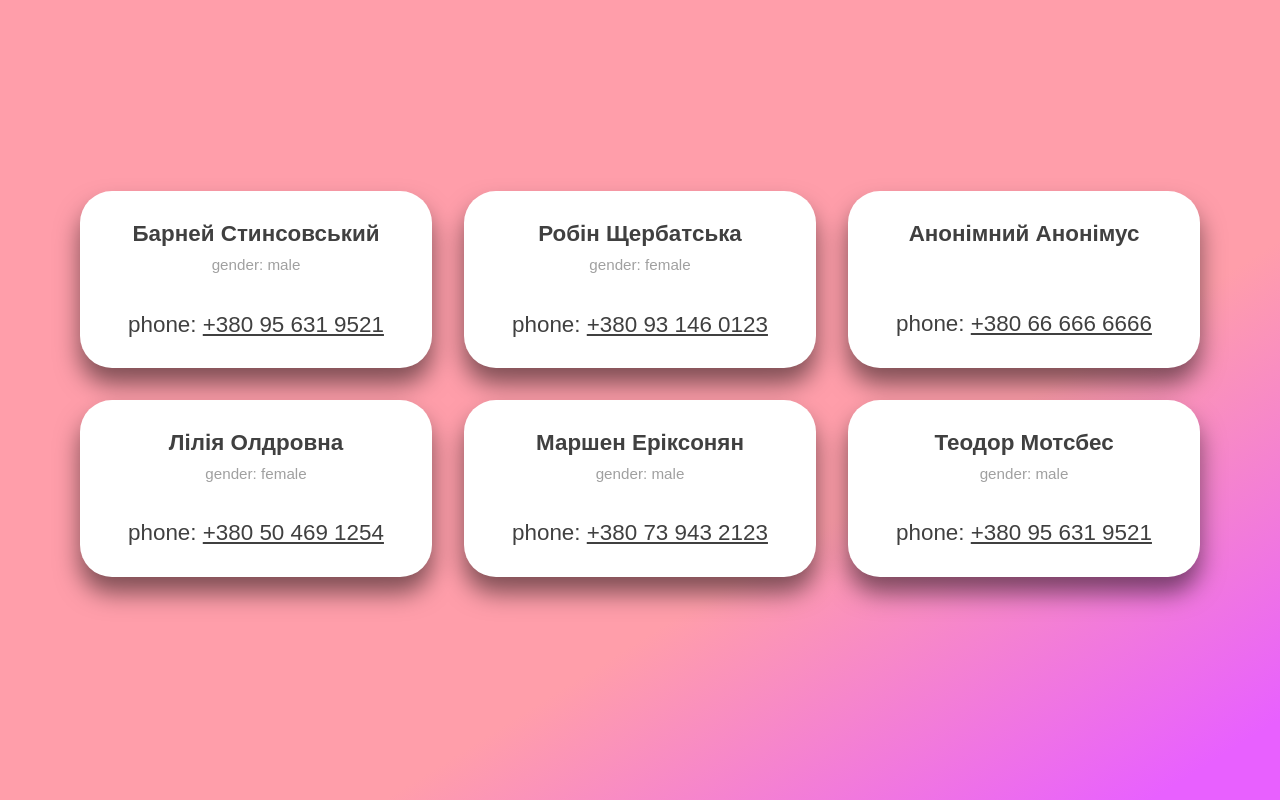
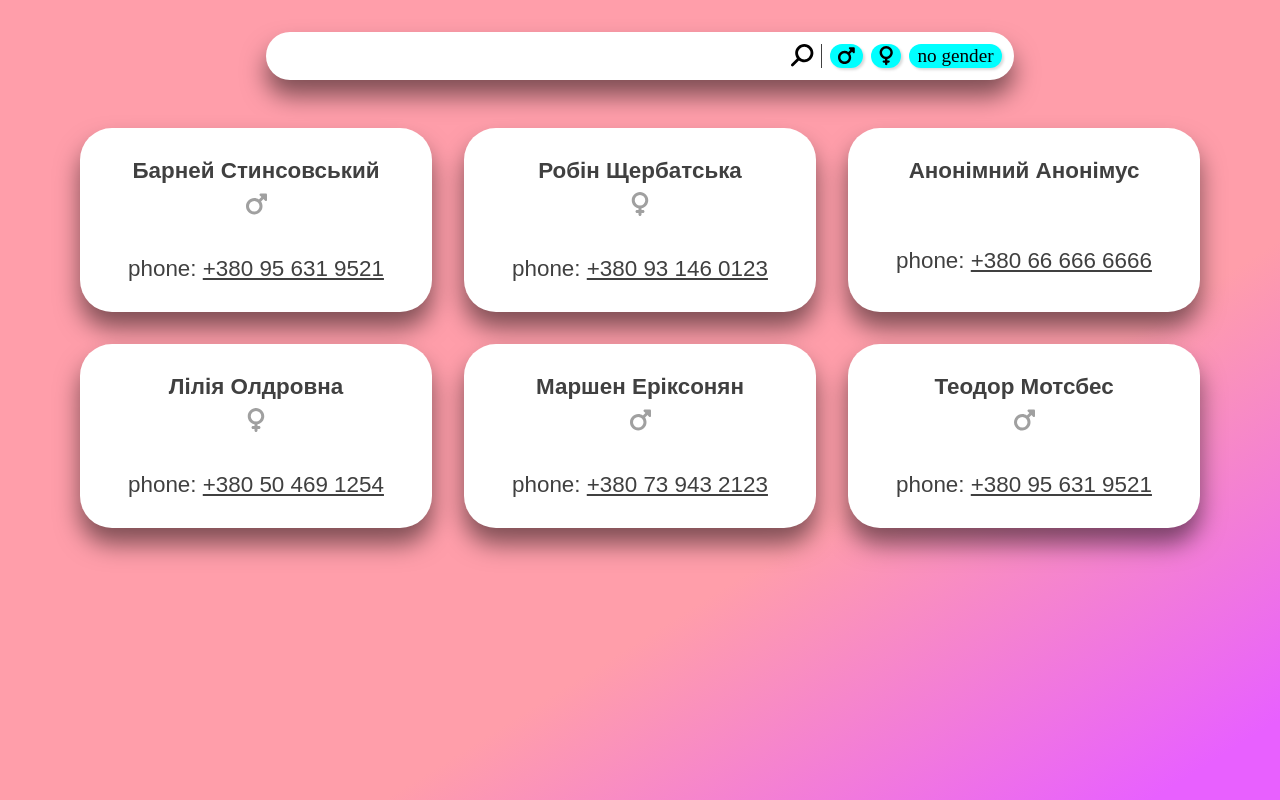
Before and after one commit to DaNaRim/cursor-react-homework21, a React (Create React App) app: page / in a window 1280 px wide. Built offline with nearby package versions, Linux system fonts and the light colour scheme.

Commit message:
Finish homework: add search bar and some optimizations

```diff
--- a/src/App.js
+++ b/src/App.js
@@ -1,12 +1,43 @@
 import {createGlobalStyle} from "styled-components"
 import "./App.css"
 import Contacts from "./components/Contracts"
+
+const initialContacts = [{
+  firstName: "Барней",
+  lastName: "Стинсовський",
+  phone: "+380956319521",
+  gender: "male"
+}, {
+  firstName: "Робін",
+  lastName: "Щербатська",
+  phone: "+380931460123",
+  gender: "female"
+}, {
+  firstName: "Анонімний",
+  lastName: "Анонімус",
+  phone: "+380666666666"
+}, {
+  firstName: "Лілія",
+  lastName: "Олдровна",
+  phone: "+380504691254",
+  gender: "female"
+}, {
+  firstName: "Маршен",
+  lastName: "Еріксонян",
+  phone: "+380739432123",
+  gender: "male"
+}, {
+  firstName: "Теодор",
+  lastName: "Мотсбес",
+  phone: "+380956319521",
+  gender: "male"
+}]
 
 function App() {
   return (
     <main>
       <GlobalStyle/>
-      <Contacts/>
+      <Contacts initialContacts={initialContacts}/>
     </main>
   )
 }
@@ -77,6 +108,5 @@ const GlobalStyle = createGlobalStyle`
     background-image: linear-gradient(to bottom right, #ff9eaa 0% 65%, #e860ff 95% 100%);
     background-attachment: fixed;
     background-position: center;
-    place-items: center;
   }
 `
--- a/src/components/Contact.js
+++ b/src/components/Contact.js
@@ -1,5 +1,10 @@
+import {library as fontawesome} from "@fortawesome/fontawesome-svg-core"
+import {faMars, faVenus} from "@fortawesome/free-solid-svg-icons"
+import {FontAwesomeIcon} from "@fortawesome/react-fontawesome"
 import {rgba} from "polished"
 import styled from "styled-components"
+
+fontawesome.add(faMars, faVenus)
 
 const Contact = ({data}) => {
   const {firstName, lastName, phone, gender} = data
@@ -7,7 +12,7 @@ const Contact = ({data}) => {
   return <ContactWrapper className="contact">
     <header>
       <h3 className="name">{firstName} {lastName}</h3>
-      {gender ? <p className="gender">gender: {gender}</p> : null}
+      {getIconByGender(gender)}
     </header>
     <article className="contacts">
       <p className="phone">
@@ -21,6 +26,14 @@ export default Contact
 
 function formatPhoneNumber(phone) {
   return phone.replace(/(\d{3})(\d{2})(\d{3})(\d{4})/, "$1 $2 $3 $4")
+}
+
+function getIconByGender(gender) {
+  switch (gender) {
+    case "male": return <FontAwesomeIcon className="gender" icon="fa-solid fa-mars"/>
+    case "female": return <FontAwesomeIcon className="gender" icon="fa-solid fa-venus"/>
+    default: return null
+  }
 }
 
 const ContactWrapper = styled.div`
@@ -51,8 +64,8 @@ const ContactWrapper = styled.div`
     }
 
     .gender {
-      font-size: 0.95rem;
-      margin-top: 0.7rem;
+      font-size: 1.5rem;
+      margin-top: 0.6rem;
       color: #a0a0a0;
     }
   }
--- a/src/components/Contracts.js
+++ b/src/components/Contracts.js
@@ -1,53 +1,221 @@
-import {useState} from "react"
+import {library as fontawesome} from "@fortawesome/fontawesome-svg-core"
+import {faMagnifyingGlass, faMars, faVenus} from "@fortawesome/free-solid-svg-icons"
+import {FontAwesomeIcon} from "@fortawesome/react-fontawesome"
+import {rgba} from "polished"
+import {useEffect, useState} from "react"
 import styled from "styled-components"
 import Contact from "./Contact"
 
-const initialContacts = [{
-  firstName: "Барней",
-  lastName: "Стинсовський",
-  phone: "+380956319521",
-  gender: "male"
-}, {
-  firstName: "Робін",
-  lastName: "Щербатська",
-  phone: "+380931460123",
-  gender: "female"
-}, {
-  firstName: "Анонімний",
-  lastName: "Анонімус",
-  phone: "+380666666666"
-}, {
-  firstName: "Лілія",
-  lastName: "Олдровна",
-  phone: "+380504691254",
-  gender: "female"
-}, {
-  firstName: "Маршен",
-  lastName: "Еріксонян",
-  phone: "+380739432123",
-  gender: "male"
-}, {
-  firstName: "Теодор",
-  lastName: "Мотсбес",
-  phone: "+380956319521",
-  gender: "male"
-}]
+fontawesome.add(faMars, faVenus, faMagnifyingGlass)
 
-const Contacts = () => {
+const Contacts = ({initialContacts}) => {
   const [contacts] = useState(initialContacts)
+  const [search, setSearch] = useState("")
+  const [genders, setGenders] = useState(["male", "female", "undefined"])
+
+  const [contactsToDisplay, setContactsToDisplay] = useState(contacts)
+
+  const handleSearchChange = (e) => {
+    setSearch(e.target.value)
+  }
+
+  const handleGenderChange = () => {
+    setGenders([...document.querySelectorAll(".gender-checkbox")]
+      .filter(cb => cb.checked)
+      .map(cb => cb.value))
+  }
+
+  useEffect(() => {
+    setContactsToDisplay(getContactsBySearchParams(contacts, search, genders))
+  }, [contacts, search, genders])
 
   return (
     <ContactsWrapper key={1}>
-      {contacts.map(contact => <Contact data={contact} key={`${contact.firstName}${contact.phone}`}/>)}
+      <div className="search-panel">
+        <input type="text" value={search} onChange={handleSearchChange}/>
+        <div className="controls">
+          <FontAwesomeIcon className="search-icon" icon="fa-solid fa-magnifying-glass fa-flip-horizontal"/>
+          <div className="vertical-separator"></div>
+          <div className="gender-checkboxes">
+            <input type="checkbox" className="gender-checkbox" id="gender-male"
+                   name="gender" value="male" defaultChecked="checked" onClick={handleGenderChange}/>
+            <label htmlFor="gender-male">
+              <FontAwesomeIcon className="gender" icon="fa-solid fa-mars"/>
+            </label>
+
+            <input type="checkbox" className="gender-checkbox" id="gender-female"
+                   name="gender" value="female" defaultChecked="checked" onClick={handleGenderChange}/>
+            <label htmlFor="gender-female">
+              <FontAwesomeIcon className="gender" icon="fa-solid fa-venus"/>
+            </label>
+
+            <input type="checkbox" className="gender-checkbox" id="gender-non-gender"
+                   name="gender" value="undefined" defaultChecked="checked" onClick={handleGenderChange}/>
+            <label htmlFor="gender-non-gender">no gender</label>
+          </div>
+        </div>
+      </div>
+      <div className="contacts">
+        {contactsToDisplay.length === 0 && getContactsNotFoundBlock()}
+        {contactsToDisplay.map(contact => <Contact data={contact} key={`${contact.firstName}${contact.phone}`}/>)}
+      </div>
     </ContactsWrapper>
   )
 }
 
 export default Contacts
 
+function getContactsBySearchParams(contacts, search, genders) {
+  const lowerSearch = search.toLowerCase()
+
+  return contacts.filter(contact => {
+      const {firstName, lastName, phone} = contact
+
+      return firstName.toLowerCase().includes(lowerSearch)
+        || lastName.toLowerCase().includes(lowerSearch)
+        || phone.includes(lowerSearch)
+    }
+  ).filter(contact => genders.includes(String(contact.gender)))
+}
+
+function getContactsNotFoundBlock() {
+  return (
+    <div className="contacts-not-found">
+      <h2>Нічого не знайдено</h2>
+    </div>
+  )
+}
+
 const ContactsWrapper = styled.section`
   display: flex;
-  flex-wrap: wrap;
-  justify-content: center;
-  padding: 2rem 0;
+  align-items: center;
+  flex-direction: column;
+  box-sizing: border-box;
+  width: 100%;
+
+  min-width: 100%;
+  padding: 2rem 1rem;
+
+  .search-panel {
+    position: relative;
+    width: 60%;
+    margin-bottom: 3rem;
+
+    input {
+      font-size: 1.4rem;
+      box-sizing: border-box;
+      width: 100%;
+      height: 3rem;
+      padding: 0 19rem 0 2rem;
+      color: #404040;
+      border: none;
+      border-radius: 2rem;
+      background-color: white;
+      box-shadow: 0 1rem 1.5rem ${rgba("black", 0.5)};
+    }
+
+    .controls {
+      position: absolute;
+      top: 25%;
+      right: 0.8rem;
+      display: flex;
+      height: 50%;
+
+      .search-icon {
+        font-size: 1.4rem;
+        transform: scale(-1, 1);
+      }
+
+      .vertical-separator {
+        margin: 0 0.5rem;
+        border-right: 0.1px solid #404040;
+      }
+
+      .gender-checkboxes {
+        display: flex;
+
+        input {
+          display: none;
+
+          &:checked + label {
+            background-color: aqua;
+          }
+        }
+
+        label {
+          font-size: 1.2rem;
+          margin-right: 0.5rem;
+          padding: 0.1rem 0.5rem;
+          cursor: pointer;
+          text-align: center;
+          border-radius: 2rem;
+          background-color: #fff;
+          box-shadow: rgba(0, 0, 0, 0.15) 1.95px 1.95px 2.6px;
+
+          &:last-child {
+            margin-right: 0;
+          }
+        }
+      }
+    }
+  }
+
+  .contacts {
+    display: flex;
+    flex-wrap: wrap;
+    justify-content: center;
+
+    .contacts-not-found {
+      font-family: "Raleway", sans-serif;
+      font-size: 3.875rem;
+      font-weight: 800;
+      line-height: 4.5rem;
+      margin-top: 10rem;
+      text-align: center;
+      text-transform: uppercase;
+      color: #fff;
+    }
+  }
+
+  @media (max-width: 38rem) {
+    .search-panel {
+      width: 90%;
+      margin-bottom: 8rem;
+
+      input {
+        padding-right: 1.5rem;
+      }
+
+      .controls {
+        .vertical-separator {
+          display: none;
+        }
+
+        .gender-checkboxes {
+          position: absolute;
+          top: 300%;
+          right: 100%;
+          width: fit-content;
+
+          label {
+            font-size: 1.5rem;
+            margin-right: 1rem;
+            padding: 0.2rem 1rem 0.6rem;
+
+            &:last-child {
+              margin-right: 1rem;
+            }
+
+            svg {
+              padding-top: 0.9rem;
+            }
+          }
+        }
+      }
+    }
+
+    .contacts > .contacts-not-found {
+      font-size: 3rem;
+    }
+  }
 `
```
Also changed, not shown: package.json (+9 -0 lines), 1 other file (tests, documents, lock files or other folders).
